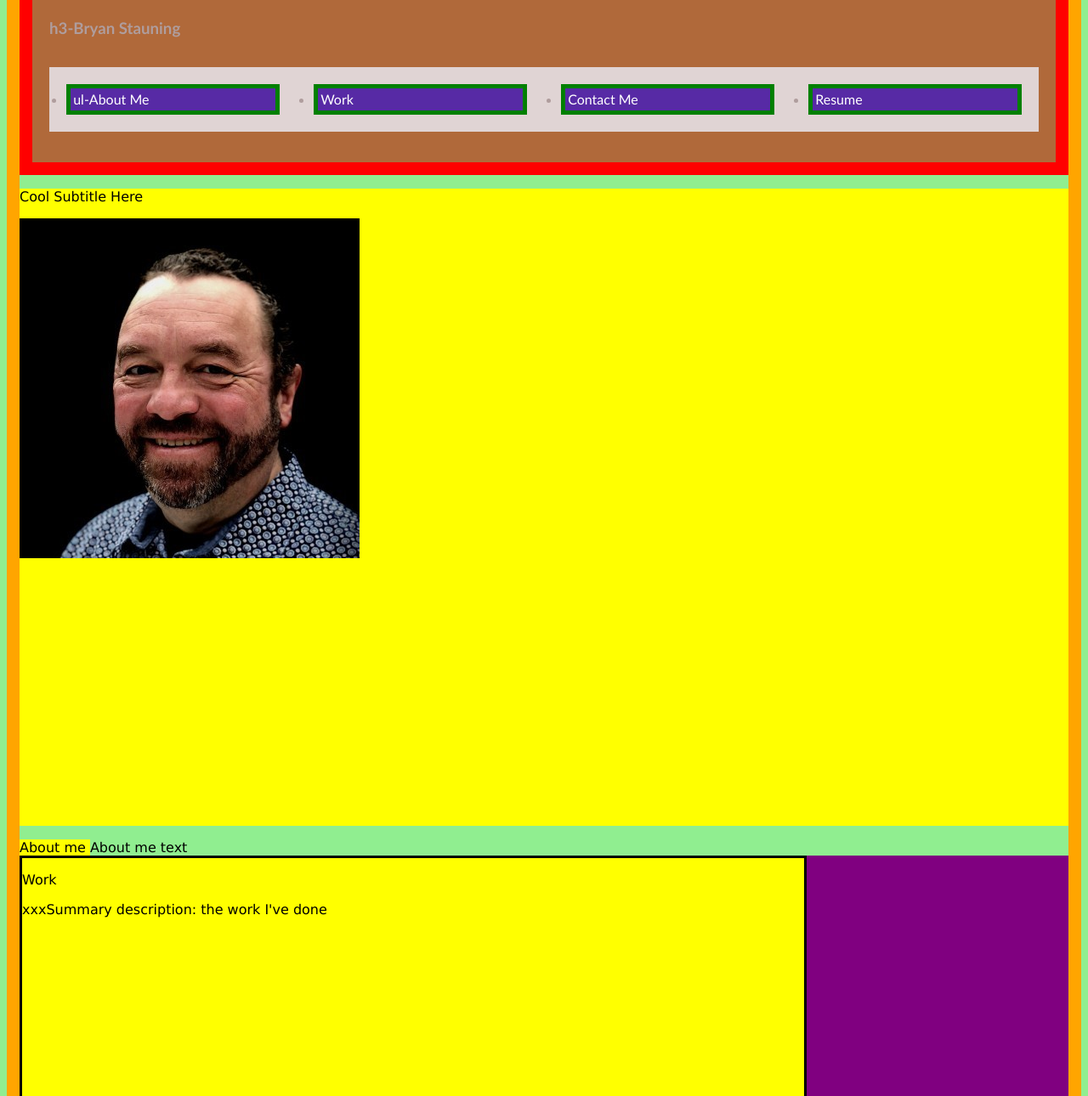
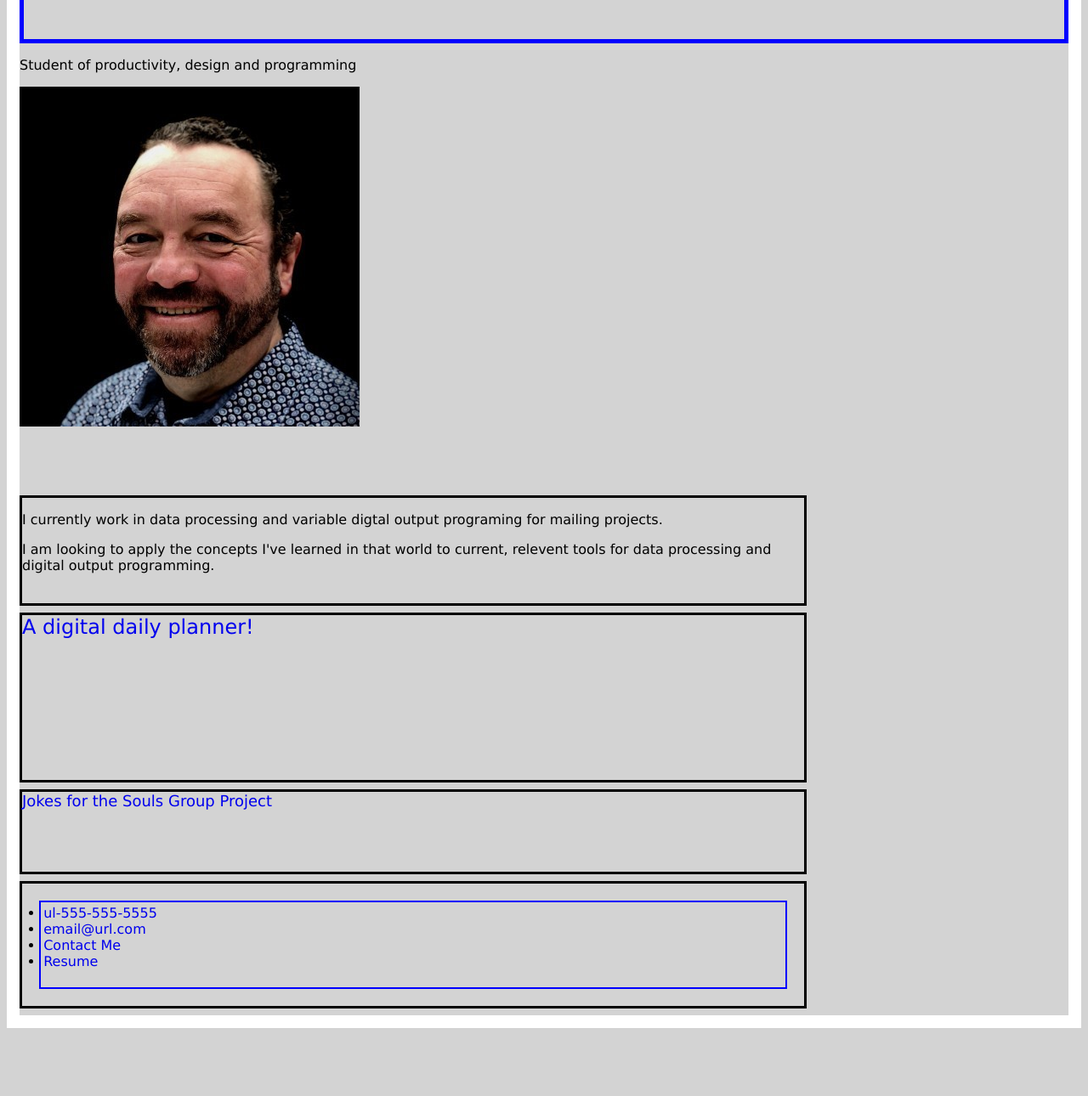
Before and after one commit to MrBryanS/Portfolio-MrBryanS, a plain HTML site: page index.html in a window 1280 px wide. Shown: the part 205-1495 px from the top of the page at 85% size. After the commit the page ends 1423 px from the top, so only its background shows below. Drawn offline with Linux system fonts and the light colour scheme.

Commit message:
A bit of styling and verbiage and some links added

```diff
--- a/assets/css/style.css
+++ b/assets/css/style.css
@@ -10,8 +10,8 @@
 }
 
 body {
-    background-color: rgb(176, 105, 58. 100%);
-    border: solid 15px orange;
+    /* background-color: rgb(176, 105, 58. 100%); */
+    border: solid 15px white;
 }
 
 
@@ -19,11 +19,11 @@ body {
 header {
     display: flex;
     flex-direction: column;
-    border: solid 15px red;
+    border: solid 5px blue;
     padding: 20px;
     font-family: 'Trebuchet MS', 'Lucida Sans Unicode', 'Lucida Grande', 'Lucida Sans', Arial, sans-serif;
-    color: #af9d9d;
-    background-color: rgb(176, 105, 58, 100%);
+    /* color: #af9d9d; */
+    /* background-color: rgb(176, 105, 58, 100%); */
 
     font-size: 1rem
 }
@@ -34,15 +34,15 @@ header nav ul {
     flex-direction: row;
     justify-content: space-between;
     /* padding: 0 2rem; */
-    background-color: rgb(224, 212, 212);
+    /* background-color: rgb(224, 212, 212); */
 
 }
 
 header nav ul li {
-    border: solid 5px green;
+    border: solid 2px blue;
     justify-content: space-between;
     padding: .2rem;
-    background-color: rgb(87, 42, 165);
+    /* background-color: rgb(87, 42, 165); */
     margin: 20px;
     width: 100%;
 }
@@ -56,7 +56,7 @@ header nav ul li {
 
 /* .header h1 { */
 header h1 {
-    background-color: purple;
+    /* background-color: purple; */
     display: inline-block;
 
 }
@@ -89,7 +89,7 @@ header div ul li {
 }
 
 a {
-    color: #ffffff;
+    /* color: #ffffff; */
     text-decoration: none;
 }
 
@@ -98,9 +98,9 @@ p {
 }
 
 .coolSubtitleHere {
-    height: 750px;
-    background-color: yellow;
-    width: 100%;
+    height: 500px;
+    /* background-color: yellow; */
+    width: 500px;
     margin-bottom: 1rem;
     background-image: url("../images/digital-marketing-meeting.jpg");
     background-size: cover;
@@ -109,13 +109,13 @@ p {
 
 
 .textSideTitle{
-    background-color: yellow;
+    /* background-color: yellow; */
 
 }
 
 .aboutme {
     height: 500px;
-    background-color: yellow;
+    /* background-color: yellow; */
     width: 100%;
     margin-bottom: 1rem;
     background-size: cover;
@@ -123,8 +123,9 @@ p {
 }
 
 .work {
-    height: 3500px;
-    background-color: purple;
+    height: 15
+    0px;
+    /* background-color: purple; */
     width: 100%;
     margin-bottom: .5rem;
     background-image: url("../images/digital-marketing-meeting.jpg");
@@ -133,49 +134,49 @@ p {
 }
 
 .worksummary {
-    background-color: yellow;
+    /* background-color: yellow; */
     width: 75%;
     border: solid;
-    height: 500px;
+    height: 130px;
     margin-bottom: .5rem;
 
 }
 
 .featurework {
-    background-color: yellow;
+    /* background-color: yellow; */
     width: 75%;
     border: solid;
-    height: 500px;
+    height: 200px;
     margin-bottom: .5rem;
+    font-size: x-large;
 
 }
 
 .workproject {
-    background-color: yellow;
-    width: 50%;
-    height: 250px;
+    /* background-color: yellow; */
+    width: 75%;
+    height: 100px;
     border: solid;
-    height: 500px;
     margin-bottom: .5rem;
+    font-size: large;
 
 }
 
 .contactme {
-    background-color: purple;
+    /* background-color: purple; */
     display: flex;
-    width: 100%;
-    height: 250px;
+    width: 75%;
+    height: 150px;
     border: solid;
-    height: 500px;
-    margin-bottom: .5rem;
+  margin-bottom: .5rem;
 
 }
 
 .contactme ul {
-    border: solid 5px green;
+    border: solid 2.5px blue;
     justify-content: space-between;
     padding: .2rem;
-    background-color: brown;
+    /* background-color: brown; */
     margin: 20px;
     width: 100%;
 }
@@ -322,6 +323,6 @@ p {
 
     @media screen and (min-width: 480px) {
         body {
-          background-color: lightgreen;
+          background-color: lightgrey;
         }
     }
--- a/index.html
+++ b/index.html
@@ -11,16 +11,16 @@
 
 <body>
     <header>
-        <h1>h1s-Bryan Stauning</h1>
-        <h2>h2-Bryan Stauning</h2>
+        <h1>Bryan Stauning</h1>
+        <!-- <h2>h2-Bryan Stauning</h2>
         <h3>h3-Bryan Stauning</h3>
-
+         -->
 
 
 
         <nav>
             <ul>
-                <li><a href="#about-me">ul-About Me</a></li>
+                <li><a href="#about-me">About Me</a></li>
                 <li><a href="#Work">Work</a></li>
                 <li><a href="#contact-me">Contact Me</a></li>
                 <li><a href="#Resume">Resume</a></li>
@@ -29,12 +29,12 @@
     </header>
 
     <div class="coolSubtitleHere">
-        <p>Cool Subtitle Here</p>
+        <p>Student of productivity, design and programming</p>
         <img src="./assets/images/MrBryanS.jpg" alt="Hello!" />
     </div> <!-- Section 2-Cool Subtitle -->
 
     <!-- about me -->
-    <div id="about-me">
+    <!-- <div id="about-me">
         <div-textSideTitle-AboutMe class="textSideTitle">
             About me
         </div-textSideTitle-AboutMe>
@@ -42,23 +42,26 @@
             About me text
         </div-textForSideTitle>
 
-    </div>
+    </div> -->
 
     <div class="work" id="Work"> <!-- Section 3-Work -->
         <div class="worksummary">
-            <p>Work</p>
-            <p>xxxSummary description: the work I've done</p>
+            <!-- <p>Work</p> -->
+            <p>I currently work in data processing and variable digtal output programing for mailing projects.</p>
+            <p>I am looking to apply the concepts I've learned in that world to current, relevent tools for data processing and digital output programming.</p>
+
+
         </div>
 
         <div class="featurework">
-            Feature work
+            <a href="https://mrbryans.github.io/C05-CalendarDemoUsingThirdPartyAPIs/">A digital daily planner!</a>
         </div>
 
         <div class="workproject">
-            <p>Work Project-01</p>
+            <a href="https://leahanders820.github.io/Food-and-Joke/">Jokes for the Souls Group Project</a>
         </div>
 
-        <div class="workproject">
+        <!-- <div class="workproject">
             <p>Work Project-02</p>
         </div>
 
@@ -69,7 +72,7 @@
             <p>Work Project-04</p>
         </div>
 
-    </div> <!-- Section 3-Work -->
+    </div> Section 3-Work -->
 
     <div class="contactme" id="contact-me">
         <ul>
```
